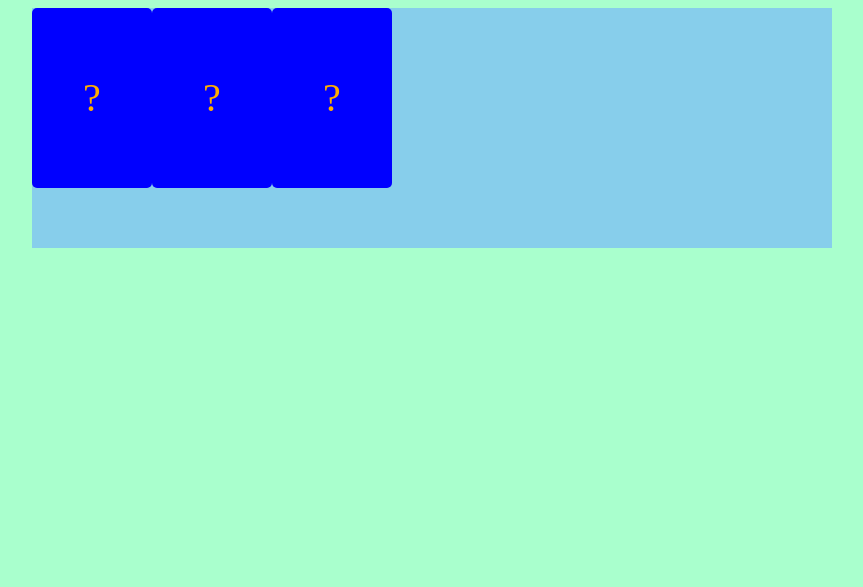
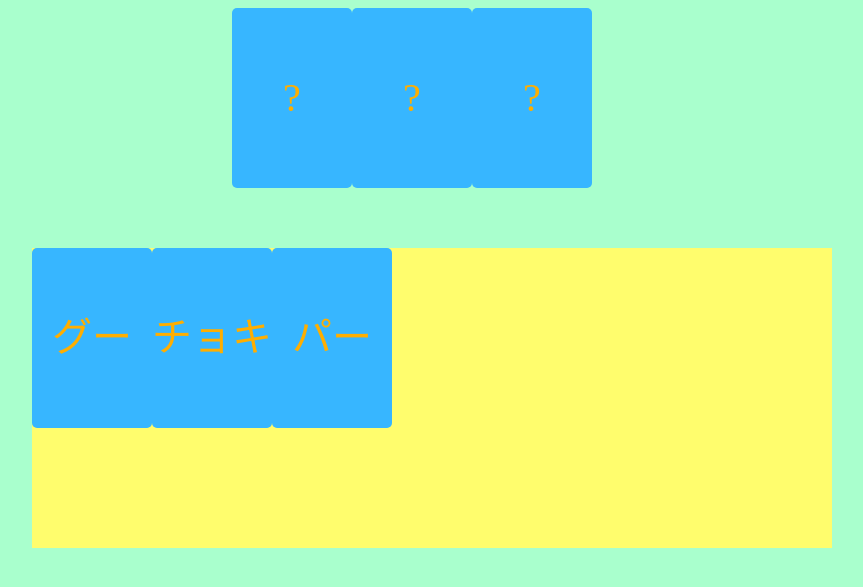
Before and after one commit to edipsandesu/Study, a PHP site: page /portfolio_site/GAME/zyanken/main.php in a window 1280 px wide. Shown: the top 587 px of the page, without its empty margins (208-1071 px from the left). Run offline with PHP 8.4, Linux system fonts and the light colour scheme.

Commit message:
portfolio_site

```diff
--- a/portfolio_site/GAME/zyanken/game.css
+++ b/portfolio_site/GAME/zyanken/game.css
@@ -5,13 +5,25 @@ body{
 .box1{
     display: flex;
     flex-wrap: wrap; /*親要素の範囲を超えると次に折り返す*/
-    width: 800px;
+    width: 400px;
     height: 240px;
-    background-color: skyblue;
+    /*background-color: skyblue;*/
     position: relative;
     margin-left: auto;
     margin-right: auto;
 }
+
+.box2{
+    display: flex;
+    flex-wrap: wrap; /*親要素の範囲を超えると次に折り返す*/
+    width: 400px;
+    height: 240px;
+    /*background-color: skyblue;*/
+    position: relative;
+    margin-left: auto;
+    margin-right: auto;
+}
+
 
 .card{
     transition: 0.7s;
@@ -27,6 +39,12 @@ body{
 
 .card.open{
     transform: rotateY(180deg);
+}
+
+.card.change{
+    border-width: 2px;
+    border-radius: 5px;
+    border-color: rgb(255, 120, 42);
 }
 
 .card-front,
@@ -50,7 +68,7 @@ body{
 }
 
 .card-back{
-    background-color: blue;
+    background-color: rgb(55, 182, 255);
     color:rgb(255, 174, 0);
 }
 
--- a/portfolio_site/GAME/zyanken/game.js
+++ b/portfolio_site/GAME/zyanken/game.js
@@ -1,10 +1,6 @@
 "use strict"
 
 {
-    let box;
-    let card;
-    let card_front;
-    let card_back;
     let syudan = ["グー","チョキ","パー"];
 
 
@@ -12,9 +8,15 @@
         for(let i = 0; i < 3; i++){
             document.querySelector(".box1").appendChild(createCard(syudan[i]));
         }
+        for(let i = 0; i < 3; i++){
+            document.querySelector(".box2").appendChild(createCard2(syudan[i]));
+        }
     }
 
     function createCard(text){
+        let card;  //グローバル変数ににcard,card_front,card_backを持っていくと後にくるカードの内容に上書きされてしまうから変数は中に入れる
+        let card_front;
+        let card_back;
         card = document.createElement("div");
         card.className="card";
 
@@ -30,8 +32,32 @@
         card.appendChild(card_back);
 
         card.addEventListener("click", function(){
-            console.log("a");
             card.className = "card open";
+        });
+
+        return card;
+    }
+
+    function createCard2(text){
+        let card;  //グローバル変数ににcard,card_front,card_backを持っていくと後にくるカードの内容に上書きされてしまうから変数は中に入れる
+        let card_front;
+        let card_back;
+        card = document.createElement("div");
+        card.className="card";
+
+        card_front = document.createElement("div");
+        card_front.className="card-back";
+        card_front.textContent = text;
+
+        card_back = document.createElement("div");
+        card_back.className="card-front";
+        card_back.textContent = "?";
+
+        card.appendChild(card_front);
+        card.appendChild(card_back);
+
+        card.addEventListener("click", function(){
+            card.className = "card change";
         });
 
         return card;
--- a/portfolio_site/GAME/zyanken/main.php
+++ b/portfolio_site/GAME/zyanken/main.php
@@ -9,6 +9,7 @@
 </head>
 <body>
 <div class="box1"></div>
+<div class="box2"></div>
 
 <script src="game.js"></script>
 </body>
```
